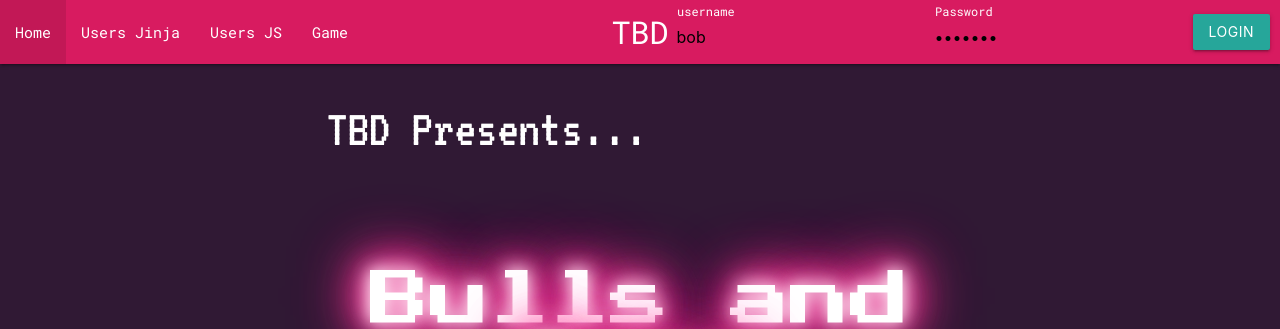
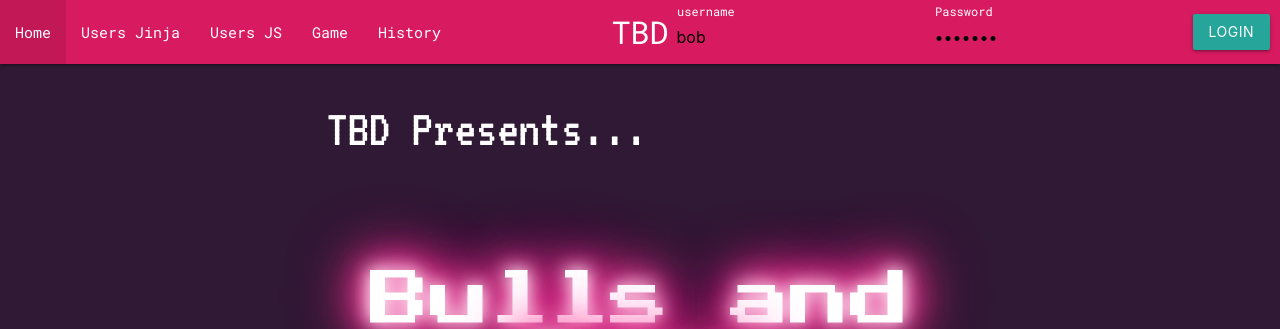
Before and after one commit to Flaxere/TBD, a Flask app: page / in a window 1280 px wide. Shown: the top 329 px of the page. Run offline with Flask 3, Linux system fonts and the light colour scheme; some web fonts are replaced.

Commit message:
Added history link to nav bar

```diff
--- a/App/templates/layout.html
+++ b/App/templates/layout.html
@@ -30,6 +30,7 @@
                   {% endif %}
                   <li><a href="/static/users">Users JS</a></li>
                   <li><a href = "/game">Game</a></li>
+                  <li><a href = "/playHistory">History</a></li>
               </ul>
               {% if is_authenticated %}
               <ul id="nav-mobile" class="right">
```
